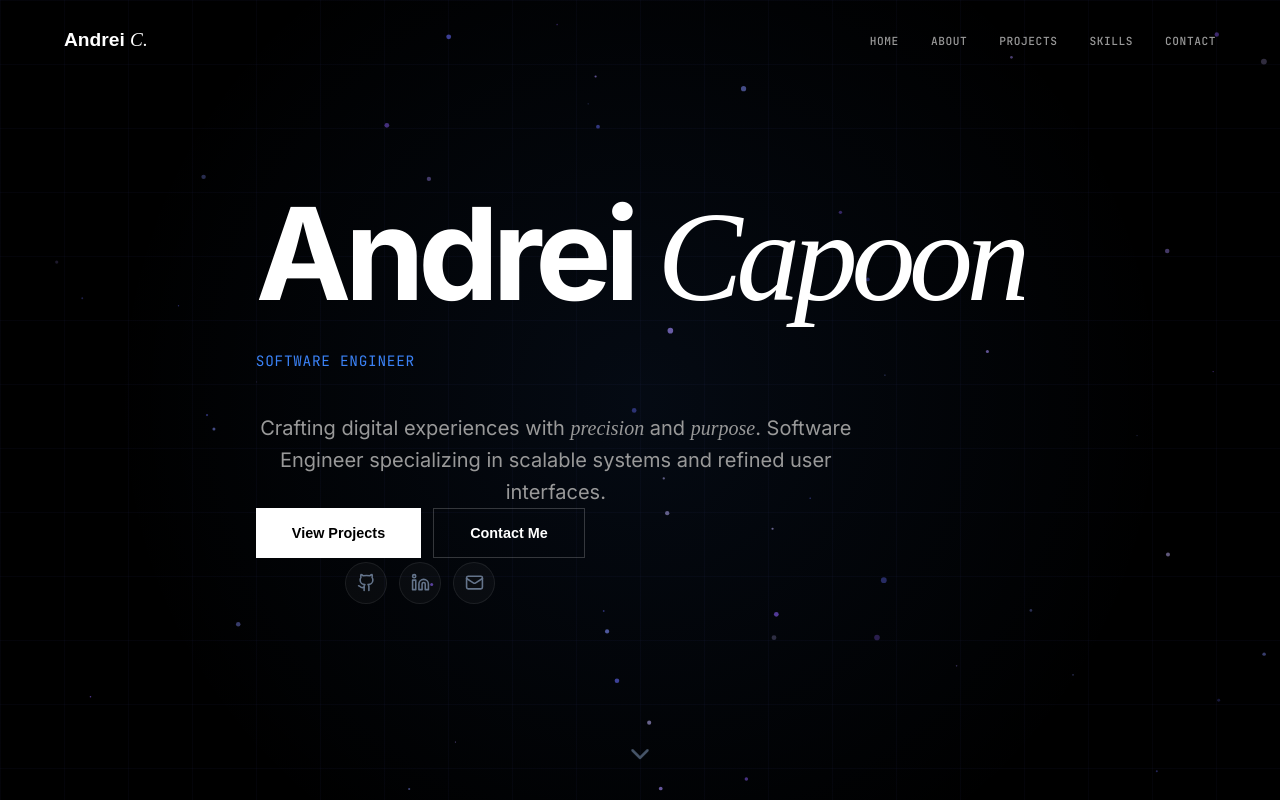
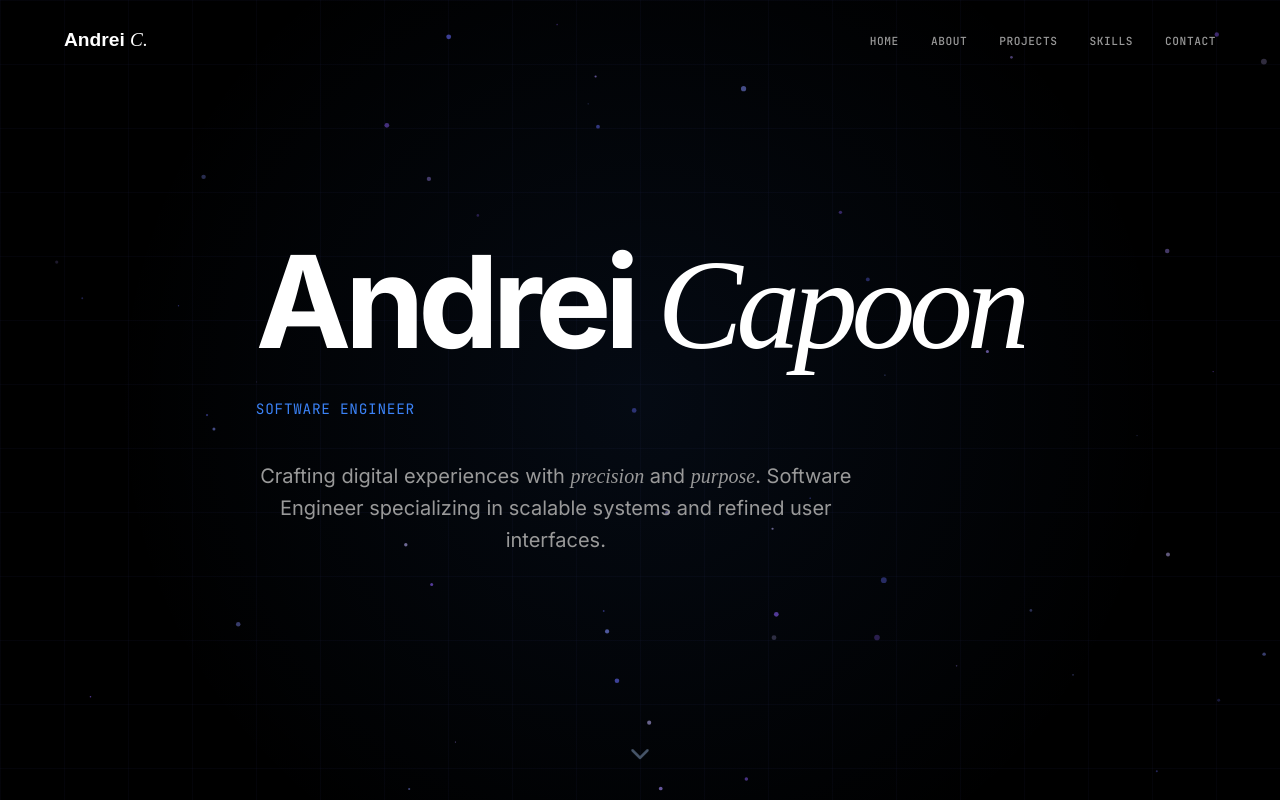
Before and after one commit to Dreyni/About-me, a React (Vite) app: page / in a window 1280 px wide. Shown: the top 800 px of the page. Built offline with nearby package versions, Linux system fonts and the light colour scheme.

Commit message:
UI: Remove Hero CTAs and social buttons

```diff
--- a/src/components/Hero.module.css
+++ b/src/components/Hero.module.css
@@ -151,75 +151,6 @@
   line-height: 1.6;
 }
 
-/* ─── Buttons ─── */
-.actions {
-  display: flex;
-  gap: 12px;
-  justify-content: center;
-  flex-wrap: wrap;
-}
-
-.btnPrimary {
-  padding: 16px 36px;
-  font-size: 0.9rem;
-  font-weight: 600;
-  color: #000;
-  border: none;
-  background: #fff;
-  cursor: pointer;
-  transition: transform 0.2s ease, filter 0.2s ease;
-}
-
-.btnPrimary:hover {
-  transform: translateY(-2px);
-  filter: brightness(0.9);
-}
-
-.btnSecondary {
-  padding: 16px 36px;
-  font-size: 0.9rem;
-  font-weight: 600;
-  color: #fff;
-  background: transparent;
-  border: 1px solid rgba(255, 255, 255, 0.2);
-  cursor: pointer;
-  transition: border-color 0.2s ease, transform 0.2s ease;
-}
-
-.btnSecondary:hover {
-  border-color: #fff;
-  transform: translateY(-2px);
-}
-
-/* ─── Socials ─── */
-.socials {
-  display: flex;
-  gap: 12px;
-  margin-top: 4px;
-  justify-content: center;
-}
-
-.socialLink {
-  width: 42px;
-  height: 42px;
-  display: flex;
-  align-items: center;
-  justify-content: center;
-  border-radius: 50%;
-  border: 1px solid rgba(255, 255, 255, 0.08);
-  background: rgba(255, 255, 255, 0.03);
-  color: #64748b;
-  text-decoration: none;
-  transition: color 0.2s ease, border-color 0.2s ease, background 0.2s ease, transform 0.2s ease, box-shadow 0.2s ease;
-}
-
-.socialLink:hover {
-  color: #818cf8;
-  border-color: rgba(99, 102, 241, 0.5);
-  background: rgba(99, 102, 241, 0.1);
-  transform: scale(1.1);
-  box-shadow: 0 0 18px rgba(99, 102, 241, 0.25);
-}
 
 /* ─── Scroll button ─── */
 .scrollBtn {
@@ -261,11 +192,6 @@
     font-size: 1rem;
   }
 
-  .actions {
-    flex-direction: column;
-    align-items: center;
-  }
-
   .content {
     padding: 100px 20px 80px;
   }
--- a/src/components/Hero.tsx
+++ b/src/components/Hero.tsx
@@ -1,6 +1,6 @@
 import { useEffect, useRef } from 'react';
 import { motion } from 'framer-motion';
-import { ChevronDown, Github, Linkedin, Mail } from 'lucide-react';
+import { ChevronDown } from 'lucide-react';
 import MouseTrail from './MouseTrail';
 import { ScrollReveal } from './ScrollReveal';
 import { useTypingAnimation } from '../hooks/useTypingAnimation';
@@ -118,40 +118,7 @@ const Hero = () => {
           </p>
         </ScrollReveal>
 
-        {/* CTAs + Socials */}
-        <ScrollReveal delay={0.6}>
-          <div className={styles.actions}>
-            <button className={styles.btnPrimary} onClick={() => scrollTo('projects')}>
-              View Projects
-            </button>
-            <button className={styles.btnSecondary} onClick={() => scrollTo('contact')}>
-              Contact Me
-            </button>
-          </div>
 
-          <div className={styles.socials}>
-            {([
-              { href: 'https://github.com/Dreyni', label: 'GitHub', Icon: Github },
-              {
-                href: 'https://www.linkedin.com/in/andrei-capoon-7961a33a7/',
-                label: 'LinkedIn',
-                Icon: Linkedin,
-              },
-              { href: 'mailto:delosreyesdrei25@gmail.com', label: 'Email', Icon: Mail },
-            ] as const).map(({ href, label, Icon }) => (
-              <a
-                key={label}
-                href={href}
-                aria-label={label}
-                target={href.startsWith('http') ? '_blank' : undefined}
-                rel={href.startsWith('http') ? 'noopener noreferrer' : undefined}
-                className={styles.socialLink}
-              >
-                <Icon size={19} />
-              </a>
-            ))}
-          </div>
-        </ScrollReveal>
       </div>
 
       <motion.button
```
